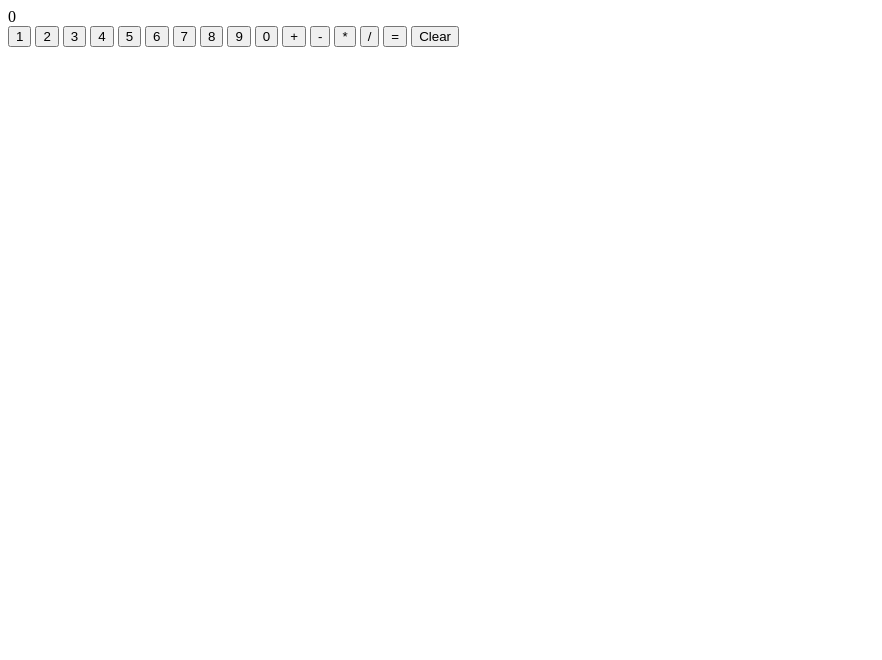
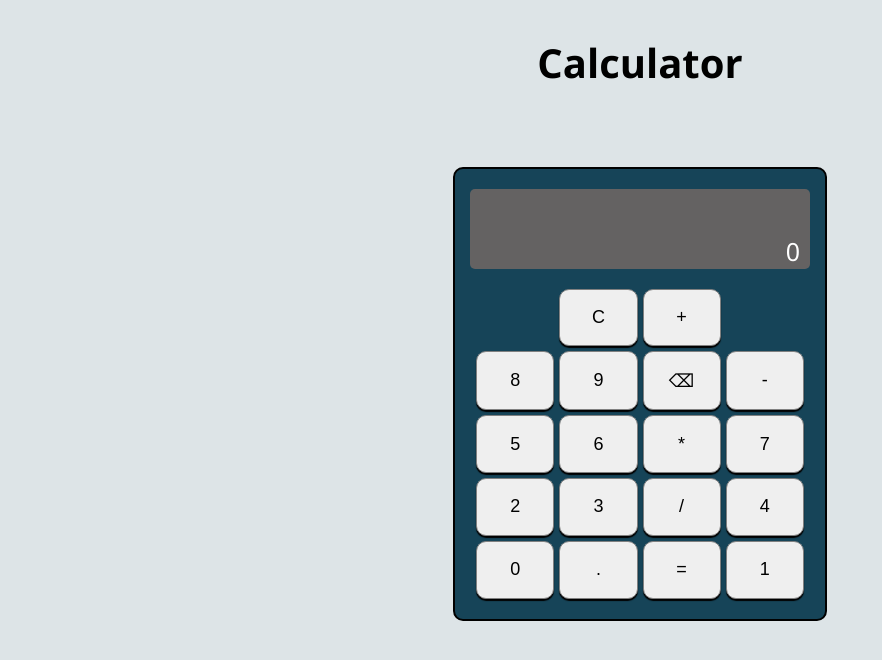
Before and after one commit to CMFernandes/calculator, a plain HTML site: page index.html in a window 1280 px wide. Shown: the whole page, without its empty margins (0-882 px from the left). Drawn offline with Linux system fonts and the light colour scheme.

Commit message:
"final display & style "

```diff
--- a/index.html
+++ b/index.html
@@ -4,31 +4,42 @@
     <meta charset="UTF-8">
     <meta http-equiv="X-UA-Compatible" content="IE=edge">
     <meta name="viewport" content="width=device-width, initial-scale=1.0">
+    <link rel="stylesheet" href="/style.css">
     <title>Calculator</title>
 </head>
 <body>
+    <h1>Calculator</h1>
     <div class="calculator">
-    <div id="display">0</div>
+    <div class="display">
+        <div class="previous"></div>
+        <div class="current"></div>
+    </div>
+        <div class="btn-container">
 
-    <button id="oneBtn" class="digit" data-number="1">1</button>
-    <button id="twoBtn" class="digit" data-number="2">2</button>
-    <button id="threeBtn" class="digit" data-number="3">3</button>
-    <button id="fourBtn" class="digit" data-number="4">4</button>
-    <button id="fiveBtn" class="digit" data-number="5">5</button>
-    <button id="sixBtn" class="digit" data-number="6">6</button>
-    <button id="sevenBtn" class="digit" data-number="7">7</button>
-    <button id="eightBtn" class="digit" data-number="8">8</button>
-    <button id="nineBtn" class="digit" data-number="9">9</button>
-    <button id="zeroBtn" class="digit" data-number="0">0</button>
+        <button  class="btn digit" >0</button>
+        <button  class="btn" id= "decimal">.</button>
 
-    <button id="addBtn">+</button>
-    <button id="subBtn">-</button>
-    <button id="multBtn">*</button>
-    <button id="diviBtn">/</button>
-    <button id="equalBtn">=</button>
-    <button id="clear">Clear</button>
+        <button  class="btn" id="equalBtn">=</button>
+        <button  class="btn digit" >1</button>
+        <button  class="btn digit" >2</button>
+        <button  class="btn  digit" >3</button>
+        <button  id="diviBtn" class="btn operaBtn">/</button>
 
-</div>
+        <button  class="btn digit" >4</button>
+        <button  class="btn digit" >5</button>
+        <button  class="btn digit" >6</button>
+        <button  id="multBtn" class="btn operaBtn">*</button>
+
+        <button  class="btn digit" >7</button>
+        <button  class="btn digit" >8</button>
+        <button  class="btn digit" >9</button>
+
+        <button  class="btn" id="backSpace" >&#9003 </button>
+        <button  id="subBtn" class="btn operaBtn">-</button>
+        <button  class="btn" id="clear">C</button>
+        <button  id="addBtn" class="btn operaBtn">+</button>
+        </div>
+    </div>
     <script src="script.js"></script>
 </body>
 </html>
--- a/style.css
+++ b/style.css
@@ -0,0 +1,83 @@
+body{
+    background-color: rgb(221, 228, 231);
+    display: flex;
+    flex-direction: column;
+    align-items: center;
+    font-family: 'Segoe UI', Tahoma, Verdana, sans-serif;
+
+}
+
+h1{
+    font-size: 40px;
+}
+.calculator{
+    border: 2px solid black;
+    width:370px;
+    height: 450px;
+    margin-top: 50px;
+    display: flex;
+    flex-direction: column;
+    align-items: center;
+    background-color: rgb(22, 68, 88);
+    border-radius: 10px;
+}
+.display{
+    color: white;
+    border: px solid #555555;
+    border-radius: 5px;
+    width: 340px;
+    height:80px;
+    margin-top: 20px;
+    display: flex;
+    flex-direction: column;
+    align-items: flex-end;
+    background-color:#646262;
+}
+.current{
+    font-size: 25px;
+    margin-top: 25px;
+    padding-right: 10px;
+}
+
+.previous{
+    font-size: 20px;
+    padding-right: 10px;
+    padding-top: 10px;
+    height: 10px;
+}
+
+.btn-container{
+    display: flex;
+    justify-content: center;
+    flex-wrap: wrap-reverse;
+    margin-top: 20px;
+    width: 340px;
+    height: 310px;
+    gap: 5px;
+
+}
+
+.btn{
+    font-size: 18px;
+    flex: 0  1 23%;
+    border-radius: 10px;
+    border: 1px solid grey;
+    box-shadow: 0px 2px 1px 0px black;
+
+}
+
+.btn.digit:hover{
+    background-color: #7dcaca;
+}
+
+.btn:hover{
+    background-color: #7dcaca;
+}
+
+#clear:hover{
+    background-color: rgb(253, 68, 68);
+}
+
+#equalBtn:hover{
+    background-color:#028090;
+}
```
